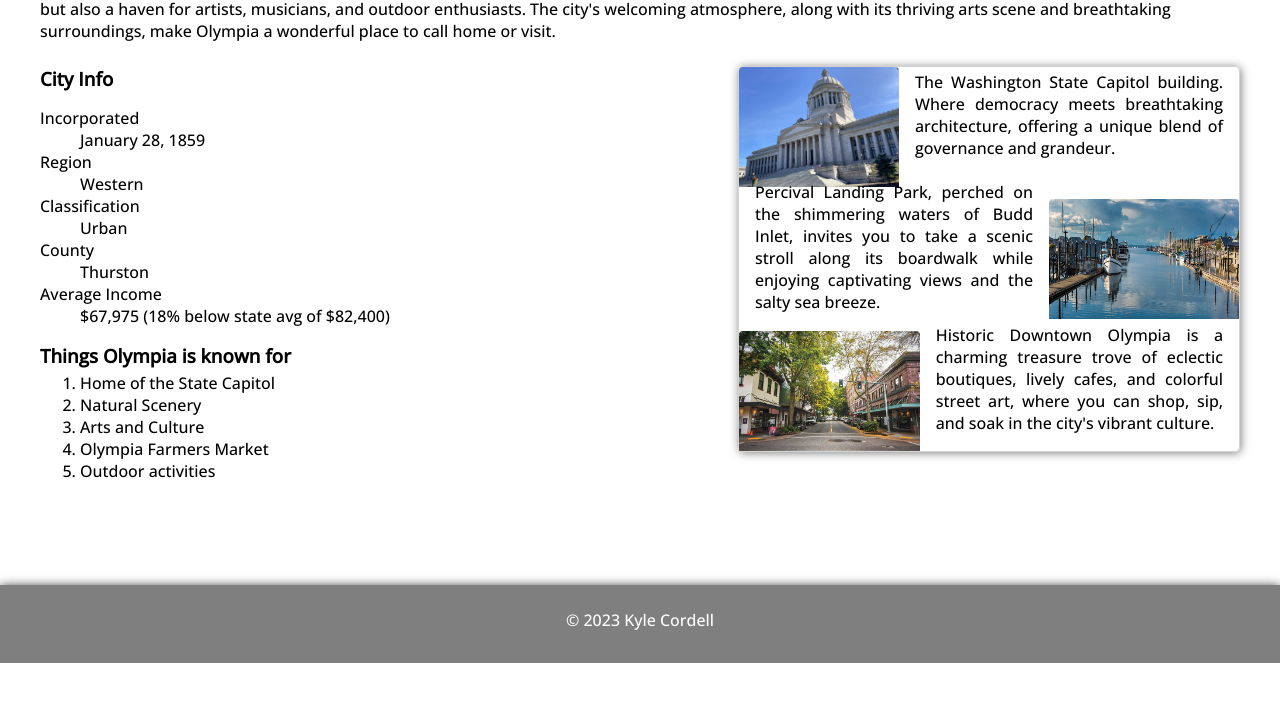
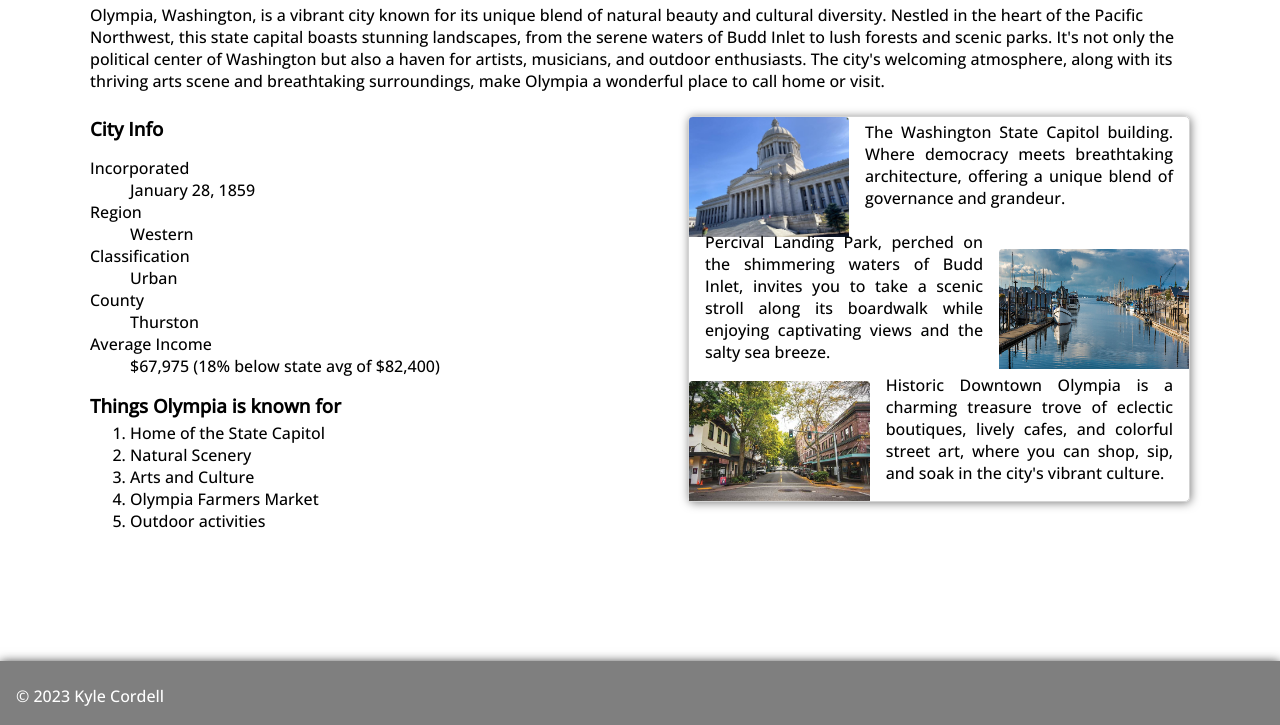
Before and after one commit to kcords/wgu-frontened-web-dev-d277, a plain HTML site: page public/olympia.html in a window 1280 px wide. Shown: the part 200-925 px from the top of the page. Before the commit the page ends 863 px from the top, so only its background shows below. Drawn offline with nearby package versions, Linux system fonts and the light colour scheme.

Commit message:
Updates styles

```diff
--- a/public/style.css
+++ b/public/style.css
@@ -70,8 +70,8 @@ nav ul {
 
 main {
   padding: 1rem;
-  margin: 0 auto;
-  max-width: 1200px;
+  margin: 50px auto;
+  max-width: 1100px;
   min-height: 80dvh;
 }
 
@@ -206,7 +206,11 @@ footer {
   box-shadow: 0 1px 10px rgba(0, 0, 0, .8);
   background-color: rgba(0, 0, 0, .5);
   color: white;
-  text-align: center;
+  clear: both;
+}
+
+footer p:first-child {
+  position: absolute;
 }
 
 
@@ -287,3 +291,11 @@ footer {
     clear: both;
   }
 }
+
+@media (max-width: 400px) {
+  .card {
+    border: none;
+    box-shadow: none;
+    gap: 1rem;
+  }
+}
```
Also changed, not shown: public/js/main.js (+5 -5 lines).
